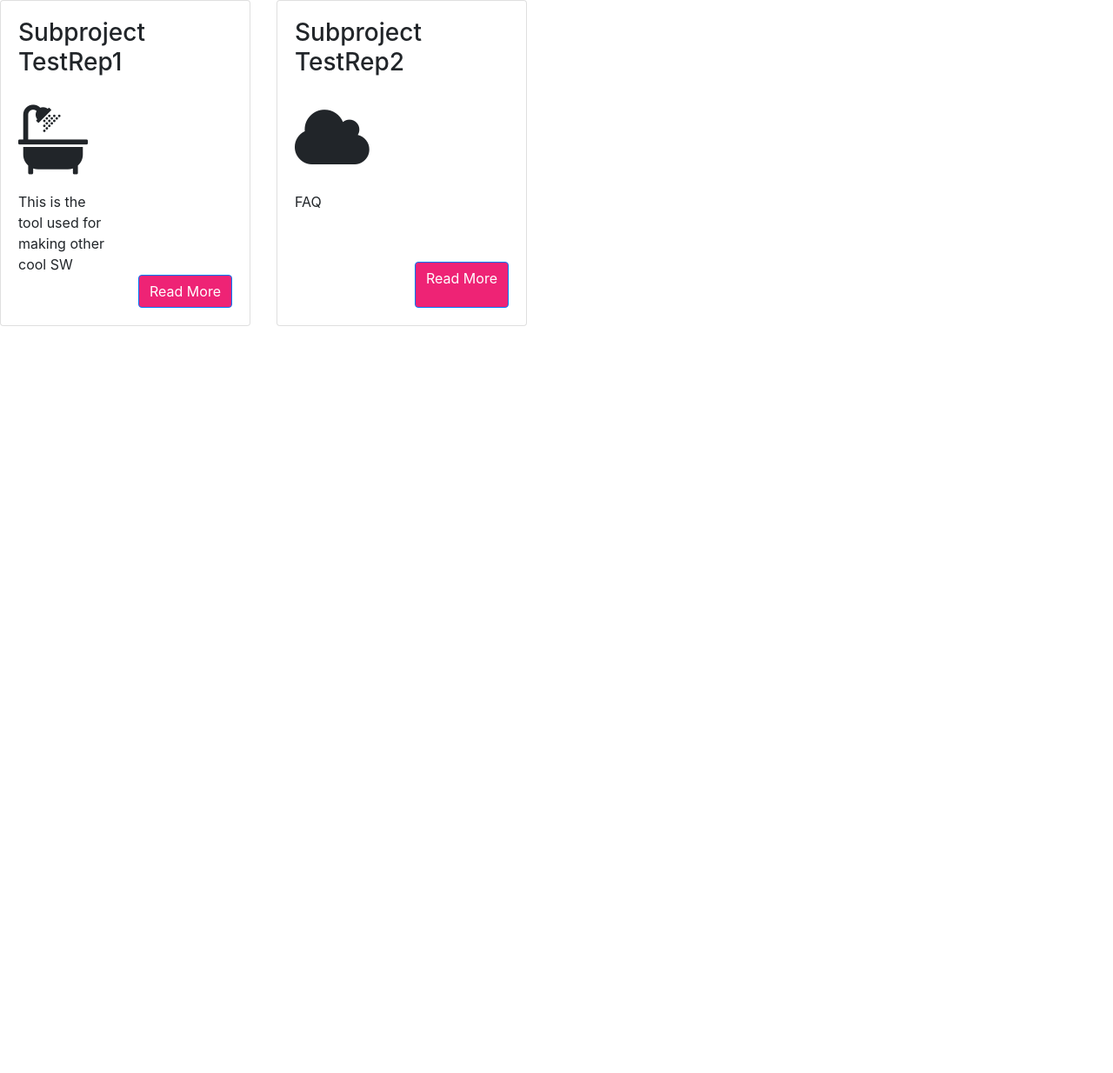
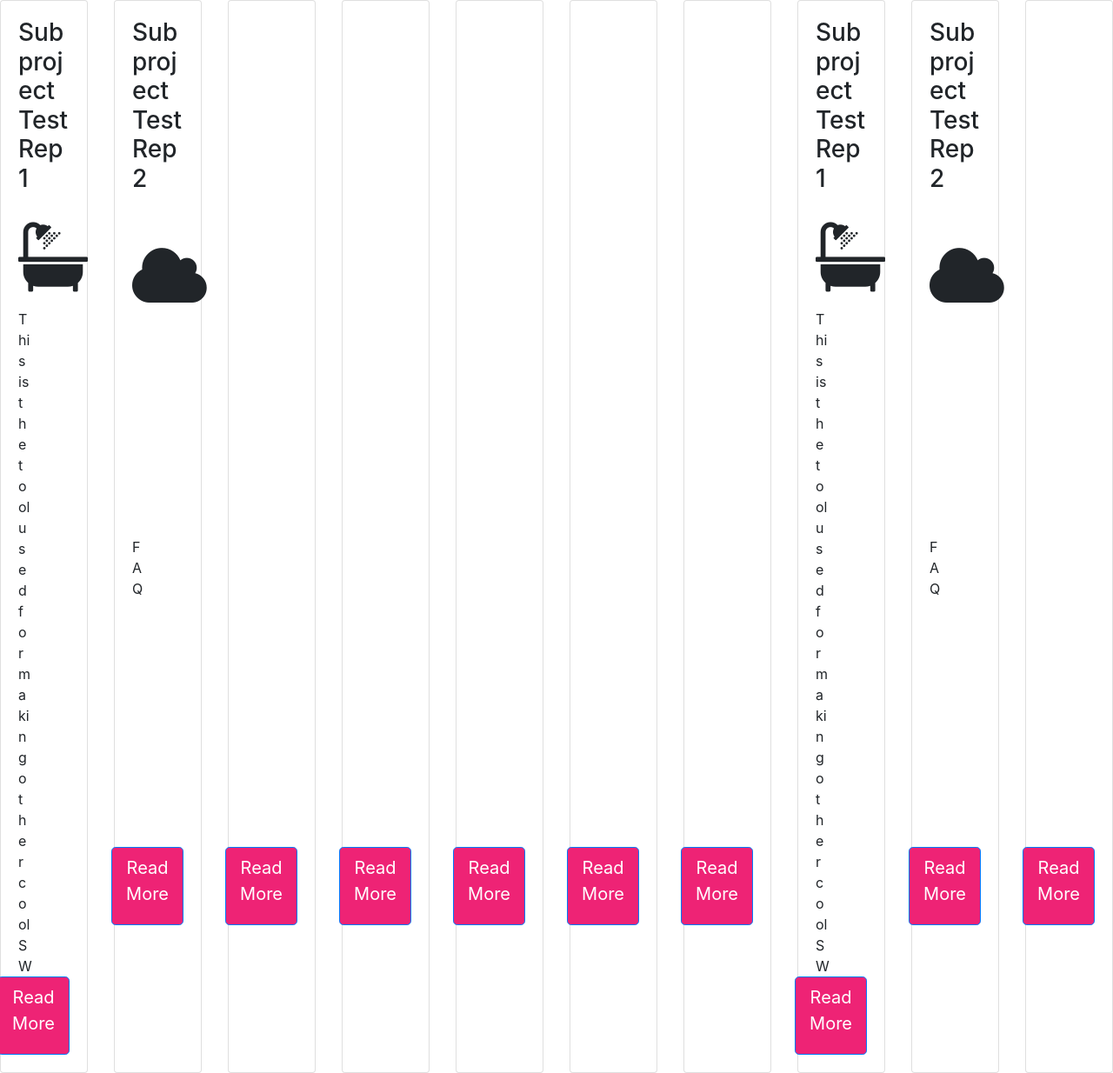
Before and after one commit to TestOrgLeonB/testorgleonb.github.io, a Jekyll site: the page built from README.md, in a window 1280 px wide. Shown: the whole page at 87% size. Built offline with Jekyll 4.4.1, drawn with Linux system fonts in a browser that asks for light colours; our own code applies the rules of GitHub Pages for plain Markdown files; before the commit the page ends 900 px from its top, so only the background shows below that.

Commit message:
workflows update

```diff
--- a/_data/projects.yaml
+++ b/_data/projects.yaml
@@ -8,3 +8,23 @@ TestRep2:
   title: Subproject TestRep2
   url: https://www.google.com
   description: FAQ
+TestRep3:
+icon: fa fa-cloud
+title: Subproject TestRep2
+url: https://www.google.com
+description: FAQ
+TestRep4:
+  icon: fa fa-bath
+  title: Subproject TestRep1
+  url: https://www.google.com
+  description: This is the tool used for making other cool SW
+TestRep5:
+  icon: fa fa-cloud
+  title: Subproject TestRep2
+  url: https://www.google.com
+  description: FAQ
+TestRep6:
+icon: fa fa-cloud
+title: Subproject TestRep2
+url: https://www.google.com
+description: FAQ
--- a/_layouts/default.html
+++ b/_layouts/default.html
@@ -36,8 +36,8 @@
                                             </div>
                                         </div>
                                         <div class="row" style="flex: 20%">
-                                            <div class="col"  style="display: flex; justify-content: flex-end;">
-                                                <a href="{{ subproject.url }}" class="btn btn-primary" style="background-color: #EE2375;">Read More</a>
+                                            <div class="col"  style="display: flex; justify-content: flex-end; height: 10vh;">
+                                                <a href="{{ subproject.url }}" class="btn btn-primary btn-lg" style="background-color: #EE2375;">Read More</a>
                                             </div>
                                         </div>
                                     </div>
--- a/repository_targets.yaml
+++ b/repository_targets.yaml
@@ -1,2 +1 @@
-TestRep1
-TestRep2
+repositories: ["TestRep1", "TestRep2"]
```
Also changed, not shown: fetch_repos.py (+20 -19 lines).
